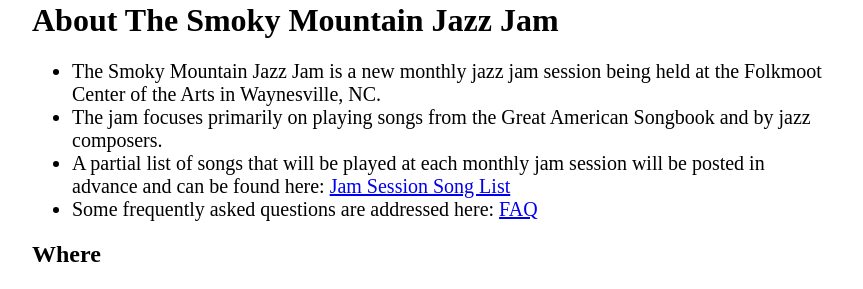
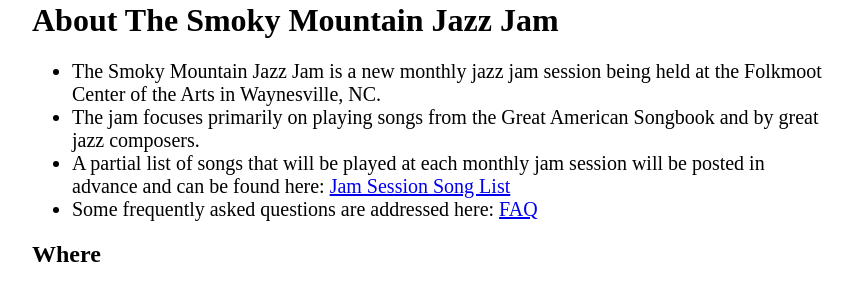
Before and after one commit to smokyjazzjam/smokyjazzjam, a Jekyll site: the page built from index.md, in a window 1280 px wide. Shown: the part 330-619 px from the top of the page, without its empty margins (208-1071 px from the left). Built offline with Jekyll 4.4.1, drawn with Linux system fonts in a browser that asks for light colours.

Commit message:
Update index.md

```diff
--- a/index.md
+++ b/index.md
@@ -100,7 +100,7 @@
 
   <ul class="larger-text">
     <li>The Smoky Mountain Jazz Jam is a new monthly jazz jam session being held at the Folkmoot Center of the Arts in Waynesville, NC.</li>
-    <li>The jam focuses primarily on playing songs from the Great American Songbook and by jazz composers.</li>
+    <li>The jam focuses primarily on playing songs from the Great American Songbook and by great jazz composers.</li>
     <li>A partial list of songs that will be played at each monthly jam session will be posted in advance and can be found here: <a href="jam_tunes">Jam Session Song List</a></li>
     <li>Some frequently asked questions are addressed here: <a href="faq">FAQ</a></li>
   </ul>
```
